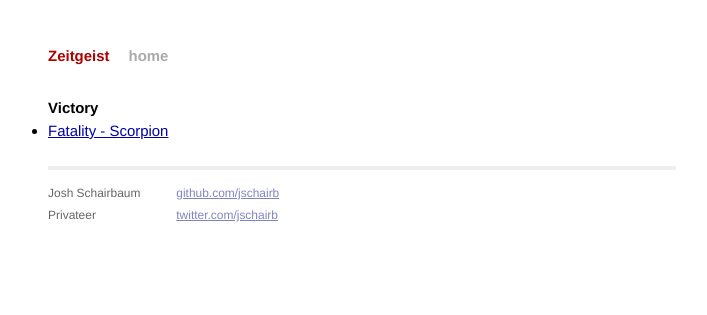
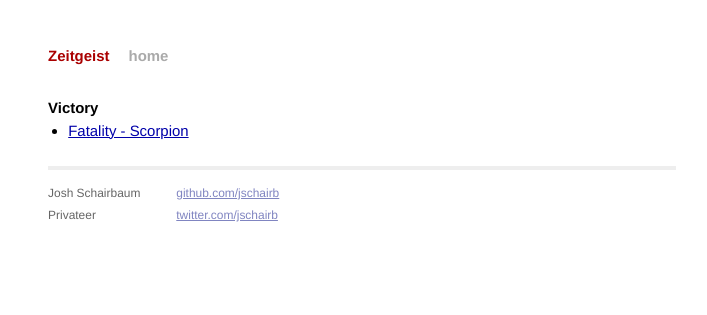
Before and after one commit to jschairb/zeitgeist, a Jekyll site: the page built from index.html, in a window 1280 px wide. Shown: the top 315 px of the page, without its empty margins (278-985 px from the left). Built offline with Jekyll 4.4.1, drawn with Linux system fonts in a browser that asks for light colours; Markdown is read by kramdown in place of the engine named in the settings.

Commit message:
list style

```diff
--- a/css/main.css
+++ b/css/main.css
@@ -134,7 +134,7 @@ a:visited { color: #a0a; }
   padding: 0 .4em;
 }
 
-.post ul, .post ol {
+ul, .post ul, .post ol {
   margin-left: 1.35em;
 }
 
```
